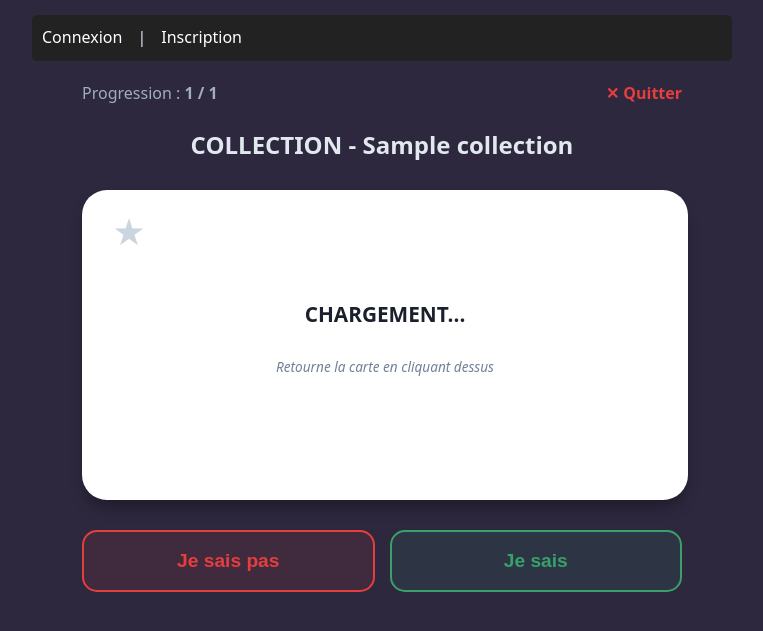
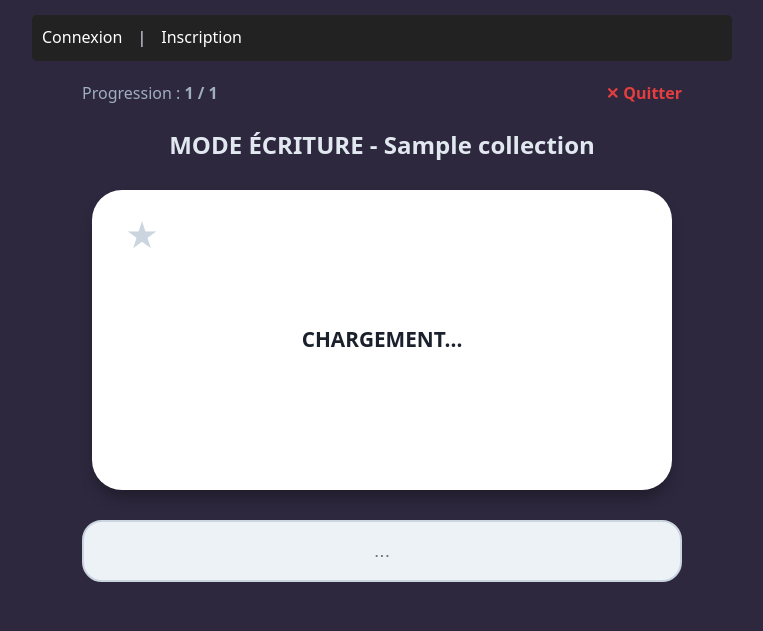
Before and after one commit to moilexis/FastCards, a Flask app: template templates/review_write.html in a window 1280 px wide. Shown: the top 631 px of the page, without its empty margins (258-1021 px from the left). Run offline with Flask 3, Linux system fonts and the light colour scheme; the template is opened without the code that fills it: most values are stand-ins (such as "Sample title", 1, 10 or a date in 2020).

Commit message:
correction problèmes liés 3 putain je duplique un template dans un autre

```diff
--- a/templates/review_write.html
+++ b/templates/review_write.html
@@ -1,123 +1,58 @@
 {% extends 'base.html' %}
 {% block content %}
+<div style="text-align: center; max-width: 600px; margin: 0 auto;" id="main-container">
 
-<style>
-/* Style du bouton Flèche Retour Fixe */
-#btn-prev-card {
-    position: fixed;
-    left: 8px;
-    top: 50%;
-    transform: translateY(-50%);
-    width: 42px;
-    height: 42px;
-    border-radius: 50%;
-    background-color: rgba(30, 41, 59, 0.9);
-    border: 1px solid rgba(255, 255, 255, 0.25);
-    color: #ffffff;
-    display: flex;
-    align-items: center;
-    justify-content: center;
-    padding: 0;
-    z-index: 999;
-    cursor: pointer;
-    box-shadow: 0 4px 12px rgba(0, 0, 0, 0.35);
-    user-select: none;
-    -webkit-tap-highlight-color: transparent;
-}
-
-#btn-prev-card svg {
-    width: 22px;
-    height: 22px;
-    stroke: #ffffff;
-    stroke-width: 2.5;
-    fill: none;
-    stroke-linecap: round;
-    stroke-linejoin: round;
-    margin-right: 2px;
-}
-
-#btn-prev-card:active {
-    transform: translateY(-50%) scale(0.92);
-    background-color: #3182ce;
-}
-
-/* Optimisation de la carte pour maximiser l'espace textuel */
-.flashcard-main-box {
-    background: #ffffff;
-    color: #1a202c;
-    border-radius: 25px;
-    padding: 25px 15px !important;
-    min-height: 260px;
-    display: flex;
-    flex-direction: column;
-    justify-content: center;
-    position: relative;
-    box-shadow: 0 10px 15px -3px rgba(0, 0, 0, 0.3);
-    margin: 0 auto 30px auto;
-    width: 96%;
-    max-width: 600px;
-}
-</style>
-
-<div style="text-align: center; max-width: 600px; margin: 0 auto;">
-
-    <!-- EN-TÊTE : PROGRESSION ET BOUTON QUITTER -->
+    <!-- EN-TÊTE -->
     <div style="display: flex; justify-content: space-between; align-items: center; margin-bottom: 20px; color: #a0aec0;">
-        <span>Progression : <strong id="progress-text">1 / {{ progress[1]|default(1) }}</strong></span>
+        <span>Progression : <strong id="progress-text">1 / 1</strong></span>
         <a href="{{ url_for('view_collection', collection_id=collection.id) }}" onclick="saveSessionData()" style="color: #e53e3e; text-decoration: none; font-weight: bold;">✕ Quitter</a>
     </div>
 
-    <h2 style="margin-bottom: 25px;">COLLECTION - {{ collection.name }}</h2>
+    <h2 style="margin-bottom: 25px;">MODE ÉCRITURE - {{ collection.name }}</h2>
 
-    <!-- Bouton Flèche Retour sur le bord gauche -->
-    <button type="button" id="btn-prev-card" onclick="prevCard(event)" style="display: none;" aria-label="Carte précédente">
-        <svg viewBox="0 0 24 24">
-            <polyline points="15 18 9 12 15 6"></polyline>
-        </svg>
+    <!-- CARTE PRINCIPALE -->
+     <button type="button" id="btn-prev-card" onclick="prevCard(event)" style="display: none;">
+         	&lt;
     </button>
+    <div style="background: #ffffff; color: #1a202c; border-radius: 30px; padding: 40px; min-height: 220px;
+    display: flex; flex-direction: column; justify-content: center; position: relative;
+    box-shadow: 0 10px 15px -3px rgba(0, 0, 0, 0.3); margin-bottom: 30px; margin-left: 10px; margin-right: 10px;">
 
-    <!-- CONTAINER GRANDE CARTE -->
-    <div class="flashcard-main-box">
-
-        <!-- Étoile Cliquable Difficile -->
-        <button id="star-btn" type="button" onclick="toggleDifficult(event)" style="position: absolute; top: 12px; left: 12px; background: none; border: none; font-size: 2em; cursor: pointer; color: #cbd5e0; transition: color 0.2s;" title="Marquer comme difficile">
+        <button id="star-btn" type="button" onclick="toggleDifficult(event)" style="position: absolute; top: 15px; left: 15px; background: none; border: none; font-size: 2em; cursor: pointer; color: #cbd5e0;">
             ★
         </button>
 
-        <!-- Contenu textuel interactif -->
-        <div id="card-content" style="cursor: pointer; width: 100%;" onclick="toggleAnswer()">
-            <div id="recto-text" style="font-size: 1.3em; font-weight: bold; text-transform: uppercase; overflow-wrap: break-word; word-break: break-word;">
+        <div id="recto-text" style="font-size: 1.3em; font-weight: bold; text-transform: uppercase;">
             Chargement...
         </div>
 
-            <div id="verso-text" style="font-size: 1.15em; color: #4a5568; margin-top: 20px; display: none; border-top: 2px dashed #cbd5e0; padding-top: 15px; overflow-wrap: break-word; word-break: break-word;">
-            </div>
-
-            <p id="hint" style="color: #718096; font-size: 0.85em; margin-top: 25px; font-style: italic;">Retourne la carte en cliquant dessus</p>
+        <!-- Réponse attendue (masquée au départ) -->
+        <div id="expected-answer" style="font-size: 1.1em; color: #4a5568; margin-top: 20px; display: none; border-top: 2px dashed #cbd5e0; padding-top: 15px;">
         </div>
     </div>
 
-    <!-- BOUTONS DE SÉLECTION (JE SAIS PAS / JE SAIS) -->
-    <div style="display: flex; gap: 15px; margin-top: 20px;">
-        <button type="button" onclick="submitAnswer(0)" style="flex: 1; background: rgba(229, 62, 62, 0.1); border: 2px solid #e53e3e; color: #e53e3e; padding: 18px 10px; border-radius: 15px; font-size: 1.2em; font-weight: bold; cursor: pointer;">
-            Je sais pas
-        </button>
+    <!-- ZONE DE SAISIE OU DE RÉSULTAT -->
+    <div id="interactive-zone" style="margin-top: 20px;">
+        <!-- Formulaire de saisie -->
+        <form id="write-form" onsubmit="checkAnswer(event)" style="display: flex; gap: 10px;">
+            <input type="text" id="user-input" placeholder="..." autocomplete="off" style="flex: 1; padding: 18px 25px; border-radius: 20px; border: 2px solid #cbd5e0; font-size: 1.2em; text-align: center; outline: none; background: #edf2f7; color: #1a202c;">
+        </form>
 
-        <button type="button" onclick="submitAnswer(1)" style="flex: 1; background: rgba(56, 161, 105, 0.1); border: 2px solid #38a169; color: #38a169; padding: 18px 10px; border-radius: 15px; font-size: 1.2em; font-weight: bold; cursor: pointer;">
-            Je sais
-        </button>
+        <!-- Bloc Feedback (masqué au départ) -->
+        <div id="feedback-box" style="display: none; padding: 20px; border-radius: 20px; font-size: 1.3em; font-weight: bold; color: #ffffff; text-align: center; cursor: pointer;">
+        </div>
     </div>
 </div>
 
 <script>
 let cards = [];
 let currentIndex = 0;
-
-// MESURE DES STATISTIQUES DE SESSION
 const startTime = Date.now();
 let cardsViewed = 0;
 let cardsSuccess = 0;
 let sessionSaved = false;
+let isAnswered = false;
+let readyForNext = false; // Sécurité pour éviter de passer immédiatement si l'utilisateur valides par Entrée
 
 const reviewSource = "{{ source }}";
 
@@ -143,7 +78,22 @@ document.addEventListener("DOMContentLoaded", function() {
                 renderCard();
             } else {
                 document.getElementById('recto-text').innerText = "Aucune carte ne correspond à ce critère ! 🎉";
-                document.getElementById('hint').style.display = 'none';
+                document.getElementById('interactive-zone').style.display = 'none';
+            }
+        });
+
+    // Passer à la carte suivante au clic
+    document.addEventListener("click", function(e) {
+        if (readyForNext && e.target.id !== 'star-btn') {
+            nextCard();
+        }
+    });
+
+    // Passer à la carte suivante via n'importe quelle touche du clavier
+    document.addEventListener("keydown", function(e) {
+        if (readyForNext) {
+            e.preventDefault();
+            nextCard();
         }
     });
 });
@@ -157,7 +107,22 @@ function renderCard() {
         return;
     }
 
-    // Gestion de l'affichage du bouton retour
+    // --- CORRECTION : Réinitialisation de l'état pour la nouvelle carte ---
+    isAnswered = false;
+    readyForNext = false;
+
+    // Réafficher le formulaire de saisie et masquer le feedback précédent
+    document.getElementById("write-form").style.display = "flex";
+    document.getElementById("feedback-box").style.display = "none";
+    document.getElementById("expected-answer").style.display = "none";
+
+    // Vider l'input et remettre le focus dessus
+    const inputEl = document.getElementById("user-input");
+    inputEl.value = "";
+    setTimeout(() => inputEl.focus(), 50);
+    // --------------------------------------------------------------------
+
+    // Gestion du bouton retour
     const prevBtn = document.getElementById('btn-prev-card');
     if (prevBtn) {
         prevBtn.style.display = currentIndex > 0 ? 'flex' : 'none';
@@ -165,90 +130,138 @@ function renderCard() {
 
     const card = cards[currentIndex];
 
-    // Contenu Recto / Verso
+    // Affichage de la question et de la révision
     document.getElementById("recto-text").innerText = card.question;
+    document.getElementById("expected-answer").innerText = card.answer;
 
-    const versoEl = document.getElementById("verso-text");
-    versoEl.innerText = card.answer;
-    versoEl.style.display = "none"; // Réinitialise le verso masqué
-
-    document.getElementById("hint").style.display = "block"; // Réinitialise le hint
-
-    // Statut de l'étoile
+    // Étoile de difficulté
     const starBtn = document.getElementById("star-btn");
     if (starBtn) {
         starBtn.style.color = card.is_difficult === 1 ? "#f6ad55" : "#cbd5e0";
     }
 
-    // Mise à jour de la progression
+    // Progression
     const progressEl = document.getElementById("progress-text");
     if (progressEl) {
         progressEl.innerText = `${currentIndex + 1} / ${cards.length}`;
     }
 }
 
-// Fonction pour revenir en arrière
-function prevCard(event) {
-    if (event) event.stopPropagation();
+function prevCard(e) {
+    if (e) e.stopPropagation();
     if (currentIndex > 0) {
         currentIndex--;
         renderCard();
     }
 }
+defNormalize = (str) => {
+    return str.normalize("NFD").replace(/[\u0300-\u036f]/g, "");
+};
 
-// Afficher/Masquer la réponse
-function toggleAnswer() {
-    const verso = document.getElementById("verso-text");
-    const hint = document.getElementById("hint");
-    if (verso.style.display === "none") {
-        verso.style.display = "block";
-        hint.style.display = "none";
+function checkAnswer(event) {
+    event.preventDefault();
+    if (isAnswered) return;
+
+    const userInputRaw = document.getElementById("user-input").value.trim();
+    const expectedRaw = cards[currentIndex].answer;
+
+    // Découpage des alternatives séparées par |
+    const rawOptions = expectedRaw.split('|').map(s => s.trim());
+
+    // Génération des réponses autorisées (systématiquement nettoyées des parenthèses)
+    const possibleAnswers = [];
+    for (const opt of rawOptions) {
+    // Version nettoyée sans parenthèses (ex: "der König (E)" -> "der König")
+    const stripped = opt.replace(/\s*\([^)]*\)/g, '').trim();
+    if (stripped) possibleAnswers.push(stripped);
+
+    // Garde l'option complète si l'utilisateur décide quand même de saisir les parenthèses
+    if (opt !== stripped) possibleAnswers.push(opt);
+    }
+
+    let isCorrect = false;
+
+    // Test de la saisie utilisateur contre chaque option
+    for (const option of possibleAnswers) {
+        const userWords = userInputRaw.split(/\s+/).filter(Boolean);
+        const expectedWords = option.split(/\s+/).filter(Boolean);
+
+        if (userWords.length !== expectedWords.length) continue;
+
+        let match = true;
+        for (let i = 0; i < expectedWords.length; i++) {
+            const uWord = userWords[i].toLowerCase();
+            const eWord = expectedWords[i].toLowerCase();
+
+            const uWordNoAccents = defNormalize(uWord);
+            const eWordNoAccents = defNormalize(eWord);
+
+            if (uWord === uWordNoAccents) {
+                if (uWordNoAccents !== eWordNoAccents) {
+                    match = false;
+                    break;
+                }
             } else {
-        verso.style.display = "none";
-        hint.style.display = "block";
+                if (uWord !== eWord) {
+                    match = false;
+                    break;
+                }
             }
         }
 
-// Basculer l'état difficile (Étoile)
-function toggleDifficult(event) {
-    if (event) event.stopPropagation();
-    const card = cards[currentIndex];
-    card.is_difficult = card.is_difficult === 1 ? 0 : 1;
-    document.getElementById("star-btn").style.color = card.is_difficult === 1 ? "#f6ad55" : "#cbd5e0";
-
-    fetch(`/card/${card.id}/toggle_difficult`, { method: 'POST' });
+        if (match) {
+            isCorrect = true;
+            break;
+        }
     }
 
-// Enregistrer la réponse
-function submitAnswer(knows) {
-    if (cards.length === 0) return;
-
-    // Incrémenter les compteurs de session
+    // Affichage des résultats & mise à jour BDD
     cardsViewed++;
-    if (knows === 1) cardsSuccess++;
-
     const card = cards[currentIndex];
 
+    if (isCorrect) {
+        cardsSuccess++;
+        card.is_known = 1;
         fetch(`/card/${card.id}/answer`, {
             method: 'POST',
             headers: { 'Content-Type': 'application/json' },
-        body: JSON.stringify({ knows: knows })
+            body: JSON.stringify({ knows: 1 })
         });
+    }
 
+    document.getElementById("expected-answer").style.display = "block";
+    document.getElementById("write-form").style.display = "none";
+
+    const feedback = document.getElementById("feedback-box");
+    feedback.style.display = "block";
+    feedback.innerText = userInputRaw || "(Aucune réponse)";
+    feedback.style.background = isCorrect ? "#84cc16" : "#ef4444";
+
+    isAnswered = true;
+    setTimeout(() => { readyForNext = true; }, 150);
+}
+
+function nextCard() {
     currentIndex++;
     renderCard();
 }
 
-// Envoi asynchrone des données de session en BDD
+function toggleDifficult(e) {
+    e.stopPropagation();
+    const card = cards[currentIndex];
+    card.is_difficult = card.is_difficult === 1 ? 0 : 1;
+    document.getElementById("star-btn").style.color = card.is_difficult === 1 ? "#f6ad55" : "#cbd5e0";
+    fetch(`/card/${card.id}/toggle_difficult`, { method: 'POST' });
+}
+
 function saveSessionData() {
     if (sessionSaved) return;
-
     const durationSeconds = Math.round((Date.now() - startTime) / 1000);
     if (cardsViewed === 0 || durationSeconds < 2) return;
 
     const payload = JSON.stringify({
         collection_id: parseInt("{{ collection.id }}"),
-        mode: "flashcards normal",
+        mode: "write",
         duration_seconds: durationSeconds,
         cards_viewed: cardsViewed,
         cards_success: cardsSuccess
@@ -258,7 +271,6 @@ function saveSessionData() {
     sessionSaved = true;
 }
 
-// Sauvegarde automatique lors du changement ou de la fermeture de page
 window.addEventListener('beforeunload', saveSessionData);
 </script>
 {% endblock %}
```
Lines whose indentation alone changed are shown as unchanged.
